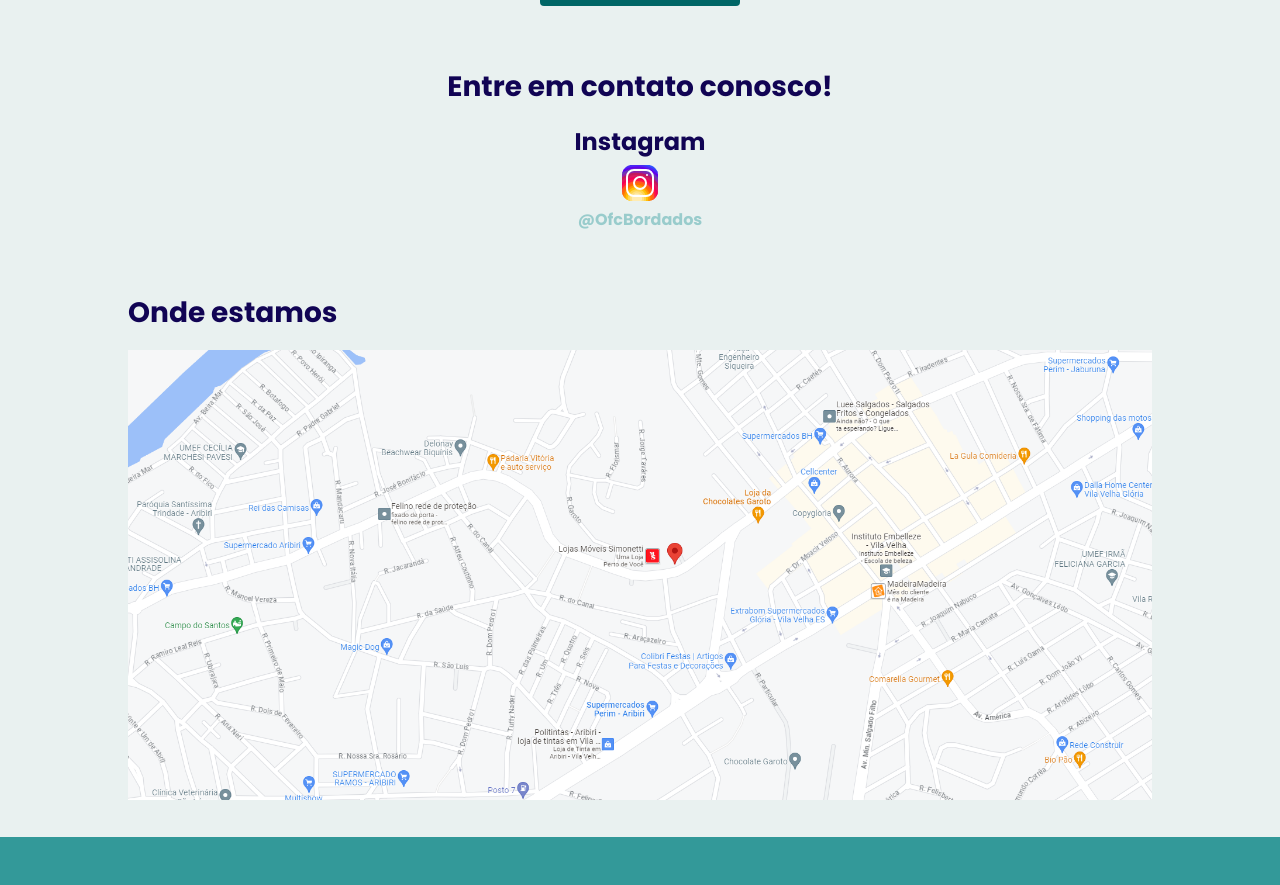
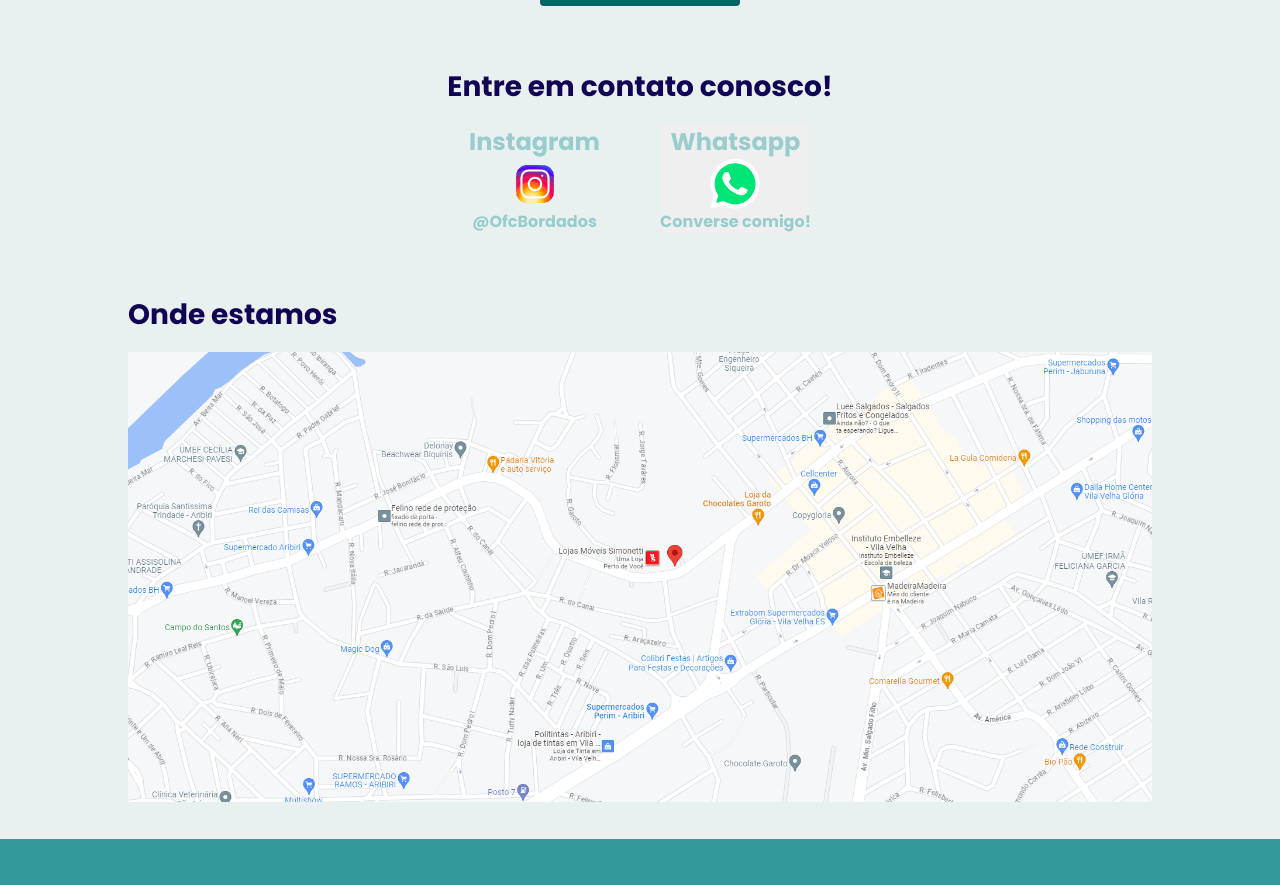
Before and after one commit to Wallace027Dev/ofc-site, a React (Create React App) app: page / in a window 1280 px wide. Shown: the part 2818-3703 px from the top of the page. Built offline with nearby package versions, Linux system fonts and the light colour scheme.

Commit message:
feat: editing links

```diff
--- a/src/components/Contacts/index.js
+++ b/src/components/Contacts/index.js
@@ -1,20 +1,34 @@
 import Container from "./styles";
 
 import instagram from "../../assets/images/icons/instagram.svg";
+import whatsapp from "../../assets/images/icons/whatsapp.svg";
 
 export default function Contacts() {
+  const phoneNumber = "27997062775";
+
+  const handleWhatsAppRedirect = () => {
+    const whatsappURL = `https://wa.me/${phoneNumber}`;
+    window.open(whatsappURL, "_blank");
+  };
+
   return (
     <Container id="contacts">
       <h1>Entre em contato conosco!</h1>
-      <div className="contact">
-        <h2>Instagram</h2>
-        <img src={instagram} alt="Instagram Icon" />
+      <div>
         <a
-          className="btn-instagram"
+          className="btn"
           href="https://www.instagram.com/ofc.bordados/"
+          target="blank"
         >
+          <h2>Instagram</h2>
+          <img src={instagram} alt="Instagram Icon" />
           @OfcBordados
         </a>
+        <button className="btn" type="button" onClick={handleWhatsAppRedirect}>
+          <h2>Whatsapp</h2>
+          <img src={whatsapp} alt="Whatsapp Icon" />
+          <p>Converse comigo!</p>
+        </button>
       </div>
     </Container>
   );
--- a/src/components/Contacts/styles.js
+++ b/src/components/Contacts/styles.js
@@ -2,18 +2,39 @@ import styled from "styled-components";
 
 const Container = styled.div`
   &,
-  .contact {
+  .btn {
     display: flex;
     flex-direction: column;
     justify-content: center;
     align-items: center;
   }
-  .contact {
-    a {
-      text-decoration: none;
-      color: var(--primary);
-      font-weight: bold;
+
+  div {
+    width: 100%;
+    display: flex;
+    justify-content: center;
+    a,
+    button {
+      margin: 0 3rem;
     }
+  }
+
+  a,
+  button,
+  p {
+    text-decoration: none;
+    color: var(--primary);
+    font-weight: bold;
+    font-size: 1.6rem;
+  }
+
+  button {
+    border: none;
+    cursor: pointer;
+  }
+
+  img {
+    height: 5rem;
   }
 `;
 
--- a/src/components/Location/index.js
+++ b/src/components/Location/index.js
@@ -6,7 +6,7 @@ export default function Location() {
   return (
     <Container>
       <h1>Onde estamos</h1>
-      <a href="https://goo.gl/maps/jLWHNUaVrdSWDj6V7">
+      <a href="https://goo.gl/maps/jLWHNUaVrdSWDj6V7" target="blank">
         <img src={location} alt="Location" />
       </a>
     </Container>
```
Also changed, not shown: src/assets/images/icons/whatsapp.svg (added).
